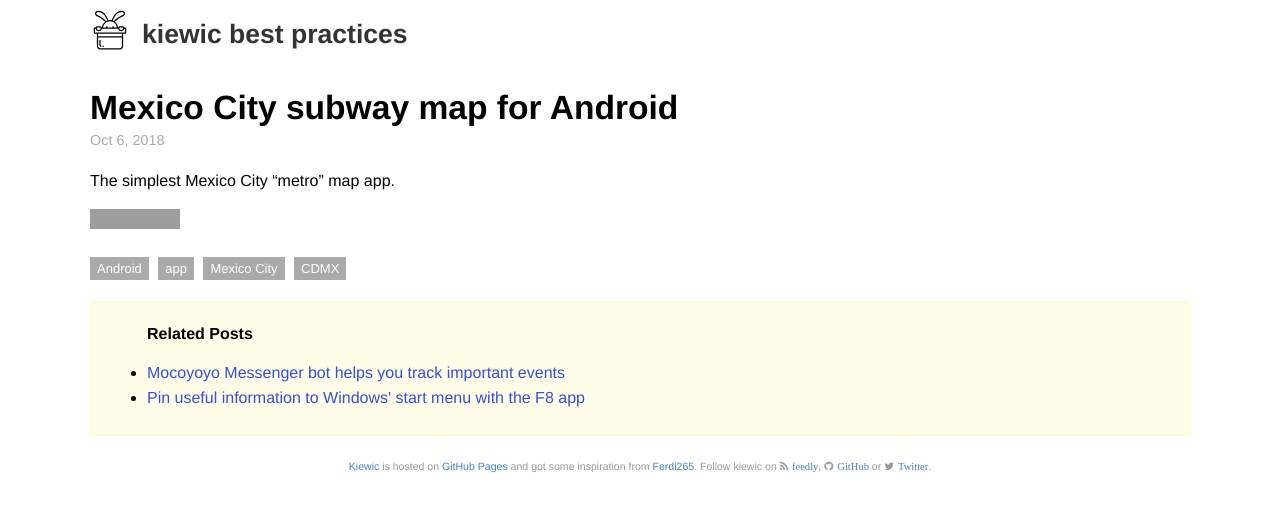
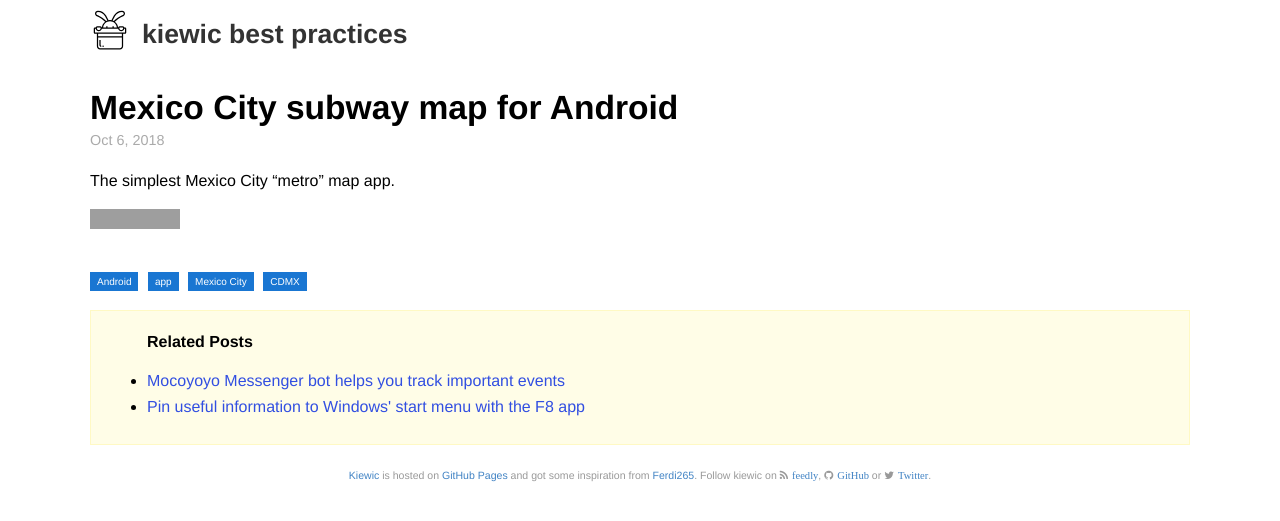
Before and after one commit to kiewic/kiewic.github.io, a Jekyll site: the page built from _posts/2018-10-06-metro-y-metrobus-cdmx-app.md, in a window 1280 px wide. Shown: the top 521 px of the page. Built offline with Jekyll 4.4.1, drawn with Linux system fonts in a browser that asks for light colours; nearby versions of some CDN libraries; grey boxes are pictures that could not be loaded.

Commit message:
Moving tags a little bit down; making tags text smaller

```diff
--- a/_includes/head.html
+++ b/_includes/head.html
@@ -9,7 +9,7 @@
     <meta name="twitter:site" content="@kiewic" />
     <link rel="stylesheet" href="https://maxcdn.bootstrapcdn.com/font-awesome/4.6.1/css/font-awesome.min.css">
     <link rel="stylesheet" href="{{ "/css/syntax.css" | prepend: site.baseurl }}">
-    <link rel="stylesheet" href="{{ "/css/main.css?id=Beryllium" | prepend: site.baseurl }}">
+    <link rel="stylesheet" href="{{ "/css/main.css?id=Boron" | prepend: site.baseurl }}">
     <link rel="canonical" href="{{ page.url | replace:'index.html','' | prepend: site.baseurl | prepend: site.url }}">
     <link rel="alternate" type="application/atom+xml" title="{{ site.name }}" href="{{ site.url }}/feed">
     <link rel="icon" sizes="192x192" href="/content/icon192.png">
--- a/css/main.css
+++ b/css/main.css
@@ -173,17 +173,17 @@ figure {
 }
 
 .post-tags ul {
-    margin: 1em 0px 1em 0px;
+    margin: 2em 0px 1em 0px;
     padding: 0;
 }
 
 .post-tags li {
-    font-size: small;
+    font-size: x-small;
     line-height: 2.5em;
     color: #fff;
     list-style-type: none;
     display: inline;
-    background-color: #aaa;
+    background-color: #1976d2;
     margin: auto 5px auto 0px;
     padding: 4px 7px 4px 7px;
 }
```
